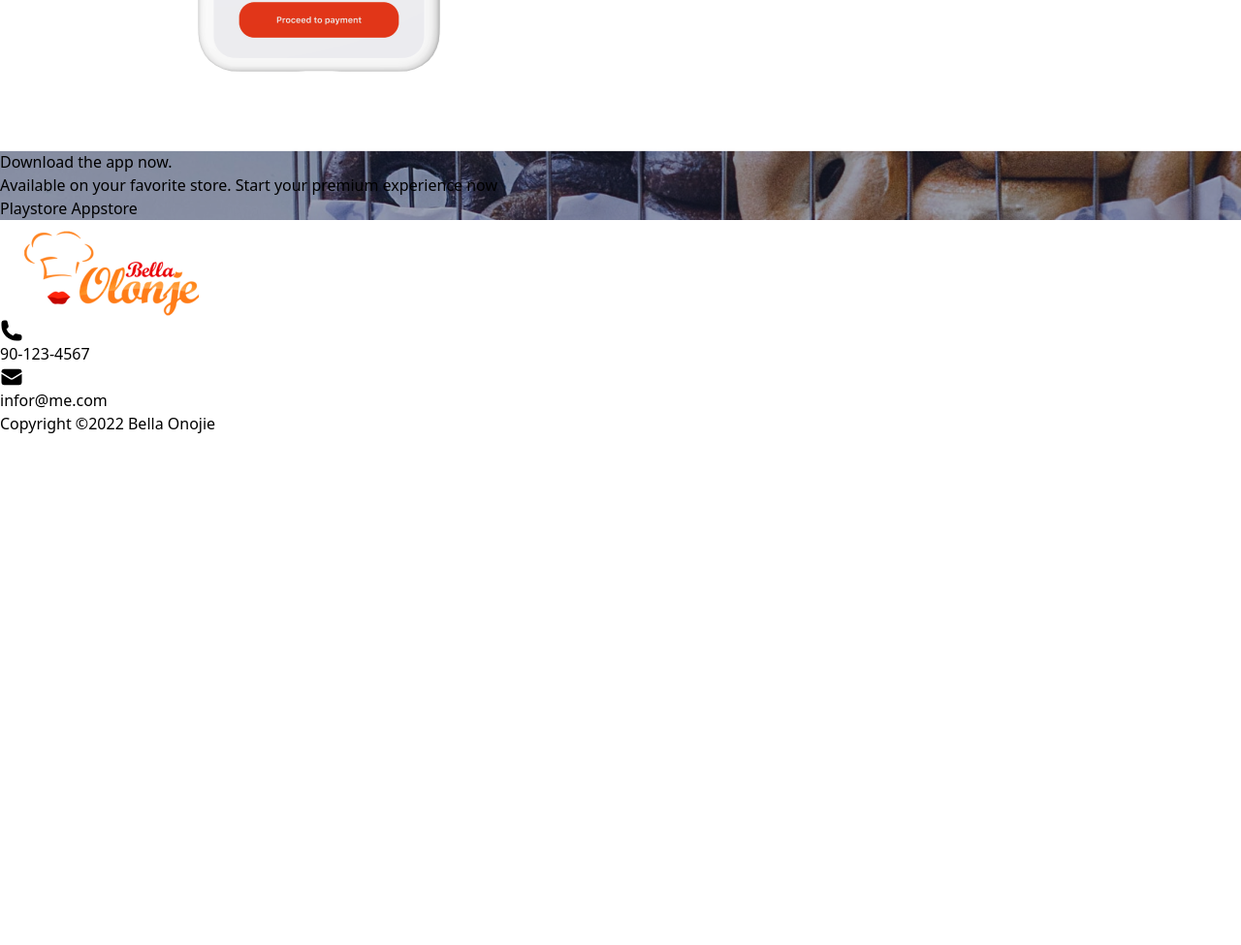
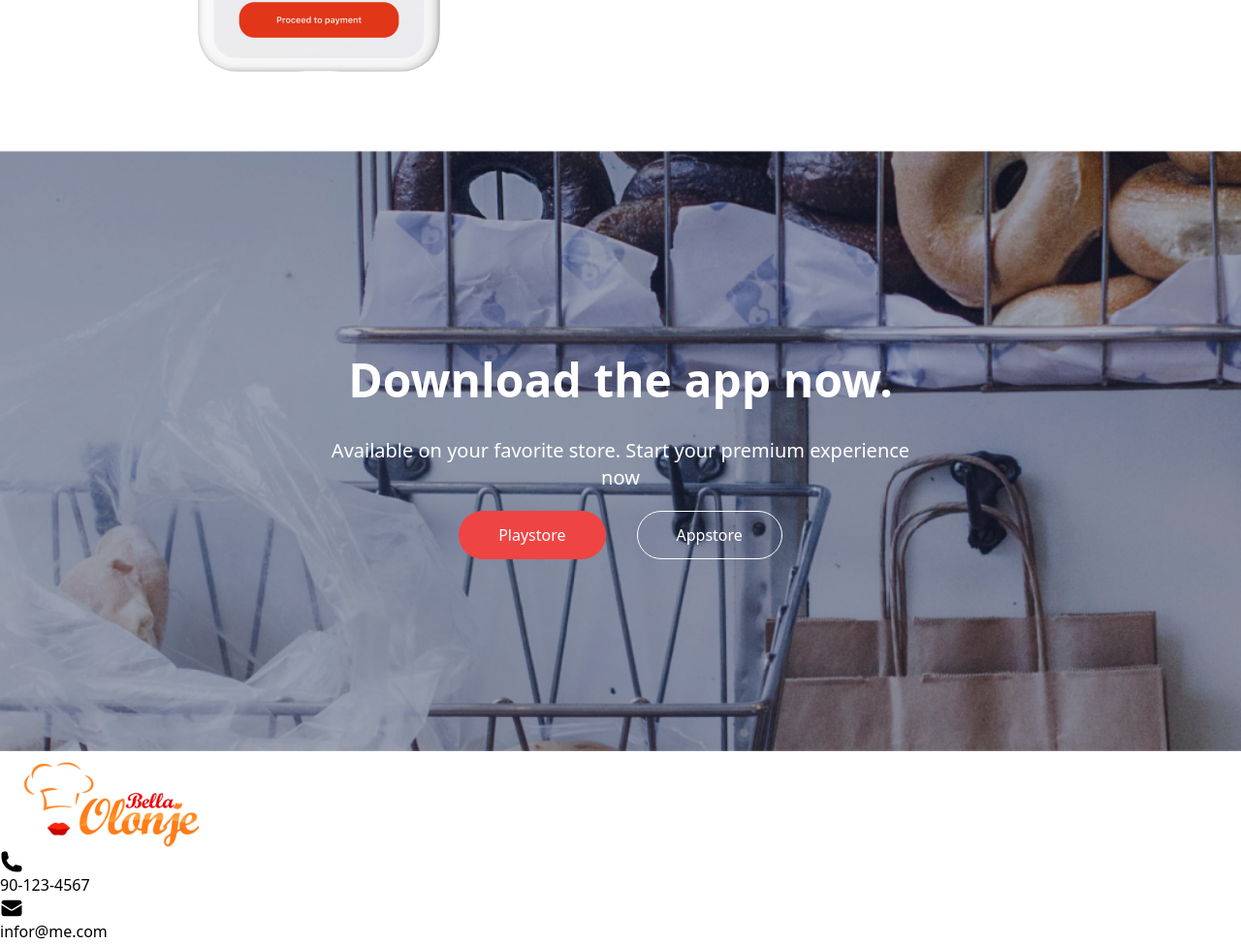
Before and after one commit to phanphuc2210/learnTailwindcss, a website: page public/index.html in a window 1280 px wide. Shown: the part 3290-4265 px from the top of the page at 97% size. Before the commit the page ends 3739 px from the top, so only its background shows below. Drawn offline with Linux system fonts and the light colour scheme.

Commit message:
Download: styling

```diff
--- a/public/index.html
+++ b/public/index.html
@@ -206,19 +206,58 @@
         <!-- ===download=== -->
         <section>
             <!-- background -->
-            <div style="background-image: url(./img/download.png)">
-                <div>
+            <div
+                class="relative w-full h-custom bg-no-repeat bg-cover"
+                style="background-image: url(./img/download.png)"
+            >
+                <div
+                    class="
+                        absolute
+                        top-1/2
+                        left-1/2
+                        transform
+                        -translate-x-1/2
+                        -translate-y-1/2
+                        text-center
+                        text-white
+                    "
+                >
                     <!-- title -->
-                    <h1>Download the app now.</h1>
+                    <h1 class="text-4xl mb-5 font-bold max-w-2xl md:leading-relaxed md:text-5xl">Download the app now.</h1>
                     <!-- desc -->
-                    <p>
+                    <p class="text-xl mb-5 font-light">
                         Available on your favorite store. Start your premium
                         experience now
                     </p>
                     <!-- buttons -->
-                    <div>
-                        <button>Playstore</button>
-                        <button>Appstore</button>
+                    <div class="flex justify-center">
+                        <button
+                            class="
+                                mx-4
+                                border
+                                border-transparent
+                                bg-red-500
+                                px-10 py-3
+                                rounded-full
+                                hover:bg-transparent hover:border-white
+                                transition-all
+                            "
+                        >
+                            Playstore
+                        </button>
+                        <button
+                            class="
+                                mx-4
+                                border
+                                border-white
+                                bg-transparent
+                                px-10 py-3
+                                rounded-full
+                                hover:bg-red-500 hover:border-transparent
+                                transition-all
+                            "
+                        >
+                            Appstore
                     </div>
                 </div>
             </div>
```
